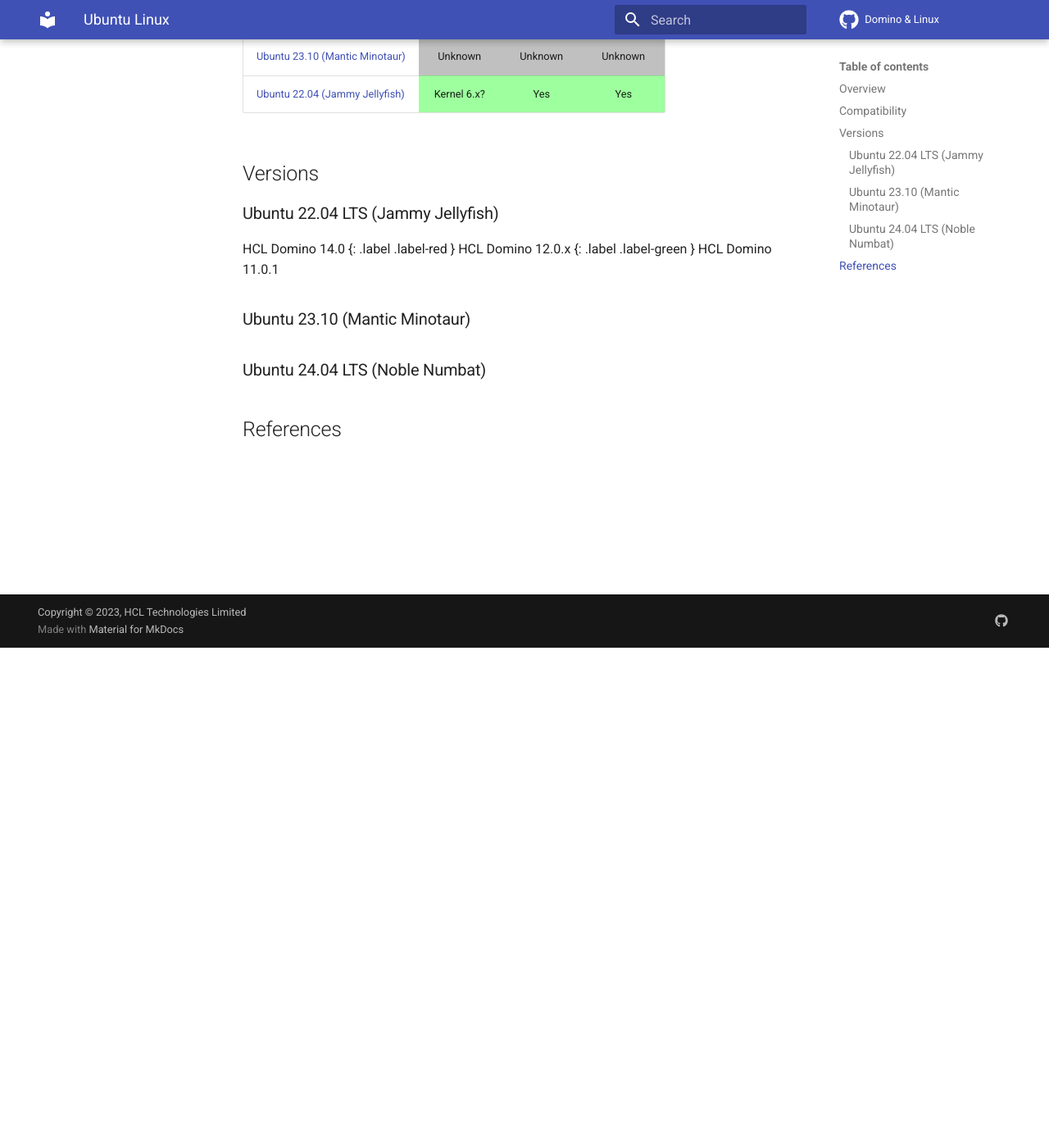
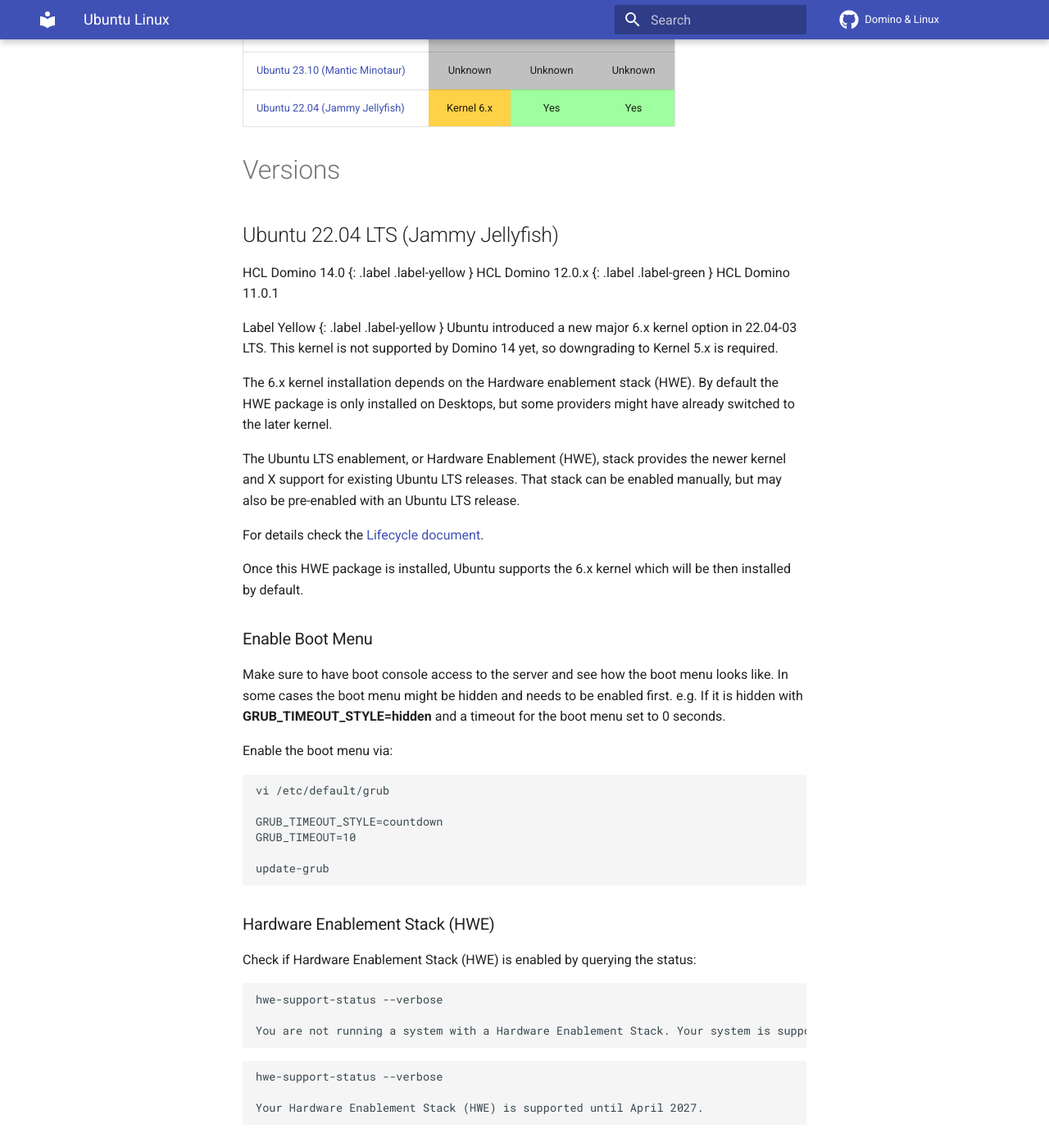
Before and after one commit to HCL-TECH-SOFTWARE/domino-linux, an MkDocs documentation site: the page built from docs/linux/ubuntu.md, in a window 1280 px wide and 1400 px high, scrolled down 610 px. Shown: the whole window at 82% size. Built offline with MkDocs 1.6.1 and Material for MkDocs 9.7.7, drawn with Linux system fonts in a browser that asks for light colours; comment, search, counter and statistics services are not loaded; some of the changed text lies outside the part shown.

Commit message:
Kernel 6.x information for Ubuntu

````diff
--- a/docs/linux/ubuntu.md
+++ b/docs/linux/ubuntu.md
@@ -19,7 +19,7 @@
 {:toc}
 </details>
 
-## Overview
+# Overview
 
 | --- | --- |
 | License         |    |
@@ -29,7 +29,7 @@
 | Support         |    |
 | Read more       | [Wikipedia: Ubuntux](https://en.wikipedia.org/wiki/Ubuntu) |
 
-## Compatibility
+# Compatibility
 
 <table>
   <caption>HCL Domino compatibility with SUSE Linux</caption>
@@ -41,7 +41,7 @@
       <th>Domino 11</th>
     </tr>
     <tr>
-      <td><a href="#ubuntu-2204-lts-jammy-jellyfish">24.04 LTS (Noble Numbat) </a></td>
+      <td><a href="#ubuntu-2204-lts-jammy-jellyfish">Ubuntu 24.04 LTS (Noble Numbat) </a></td>
       <td style="background:#C0C0C0;text-align:center;" >Unknown</td>
       <td style="background:#C0C0C0;text-align:center;" >Unknown</td>
       <td style="background:#C0C0C0;text-align:center;" >Unknown</td>
@@ -54,7 +54,7 @@
     </tr>
     <tr>
       <td><a href="#ubuntu-2204-lts-jammy-jellyfish">Ubuntu 22.04 (Jammy Jellyfish)</a></td>
-      <td style="background:#9EFF9E;text-align:center;" >Kernel 6.x?</td>
+      <td style="background:#FFD147;text-align:center;" >Kernel 6.x</td>
       <td style="background:#9EFF9E;text-align:center;" >Yes</td>
       <td style="background:#9EFF9E;text-align:center;" >Yes</td>
     </tr>
@@ -62,16 +62,116 @@
 </table>
 
 
-## Versions
+# Versions
 
-### Ubuntu 22.04 LTS (Jammy Jellyfish)
+## Ubuntu 22.04 LTS (Jammy Jellyfish)
 
 HCL Domino 14.0
-{: .label .label-red }
+{: .label .label-yellow }
 HCL Domino 12.0.x
 {: .label .label-green }
 HCL Domino 11.0.1
 {: .label .label-green }
+
+Label Yellow
+{: .label .label-yellow }
+Ubuntu introduced a new major 6.x kernel option in 22.04-03 LTS. This kernel is not supported by Domino 14 yet, so downgrading to Kernel 5.x is required.
+
+The 6.x kernel installation depends on the Hardware enablement stack (HWE).
+By default the HWE package is only installed on Desktops, but some providers might have already switched to the later kernel.
+
+The Ubuntu LTS enablement, or Hardware Enablement (HWE), stack provides the newer kernel and X support for existing Ubuntu LTS releases. That stack can be enabled manually, but may also be pre-enabled with an Ubuntu LTS release.
+
+For details check the [Lifecycle document](https://ubuntu.com/kernel/lifecycle).
+
+Once this HWE package is installed, Ubuntu supports the 6.x kernel which will be then installed by default.
+
+### Enable Boot Menu
+
+Make sure to have boot console access to the server and see how the boot menu looks like. In some cases the boot menu might be hidden and needs to be enabled first. e.g. If it is hidden with **GRUB_TIMEOUT_STYLE=hidden** and a timeout for the boot menu set to 0 seconds.
+
+Enable the boot menu via:
+
+```
+vi /etc/default/grub
+
+GRUB_TIMEOUT_STYLE=countdown
+GRUB_TIMEOUT=10
+
+update-grub
+```
+
+
+### Hardware Enablement Stack (HWE)
+
+Check if Hardware Enablement Stack (HWE) is enabled by querying the status:
+
+```
+hwe-support-status --verbose
+
+You are not running a system with a Hardware Enablement Stack. Your system is supported until April 2027
+```
+
+```
+hwe-support-status --verbose
+
+Your Hardware Enablement Stack (HWE) is supported until April 2027.
+```
+
+### Hardware Enablement Stack (HWE)
+
+If HWE is installed, remove it to avoid future kernel updates to a 6.x kernel.
+Note, this doesn't remove the newer kernel. It just removes the HWE package.
+
+```
+apt-get remove linux-generic-hwe-22.04
+apt autoremove
+```
+
+### Query installed kernels
+
+To check if an older kernel is still installed by running the following command:
+
+```
+apt list --installed | grep linux-image
+
+linux-image-5.15.0-91-generic/jammy-updates,jammy-security,now 5.15.0-91.101 amd64 [installed,automatic]
+linux-image-6.2.0-39-generic/jammy-updates,jammy-security,now 6.2.0-39.40~22.04.1 amd64 [installed,automatic]
+```
+
+### Install a 5.x kernel
+
+In the example above, a 5.15 kernel is already installed.
+If not, then install it manually with the following command:
+
+```
+apt-get install --install-recommends linux-image-5.15.0-91-generic
+```
+
+**Switch to the 5.x kernel from the boot menu**
+
+During boot count down press `ESC` and select the advanced menu if the **5.x kernel** is not listed in the main menu.
+
+Once the new kernel is installed, reboot and switch to the 5.x kernel from the boot menu. Note, it is not possible to remove a running kernel that was booted from.
+
+**Verify**
+
+Check if the the kernel 5.x is active using the following command:
+
+```
+uname -a
+Linux ubuntu-4gb-nbg1-1 5.15.0-91-generic #101-Ubuntu SMP Tue Nov 14 13:30:08 UTC 2023 x86_64 x86_64 x86_64 GNU/Linux
+```
+
+### Remove the 6.2 kernel
+
+Check if kernel 6.x is listed earlier and remove it. The grub menu should be automatically updated:
+
+```
+apt-get remove linux-image-6.2.0-39-generic
+```
+
+Finally reboot and check if the machine still boots up.
 
 ### Ubuntu 23.10 (Mantic Minotaur)
 
````
Also changed, not shown: docs/index.md (+1 -1 lines), docs/linux/almalinux.md (+4 -1 lines).
